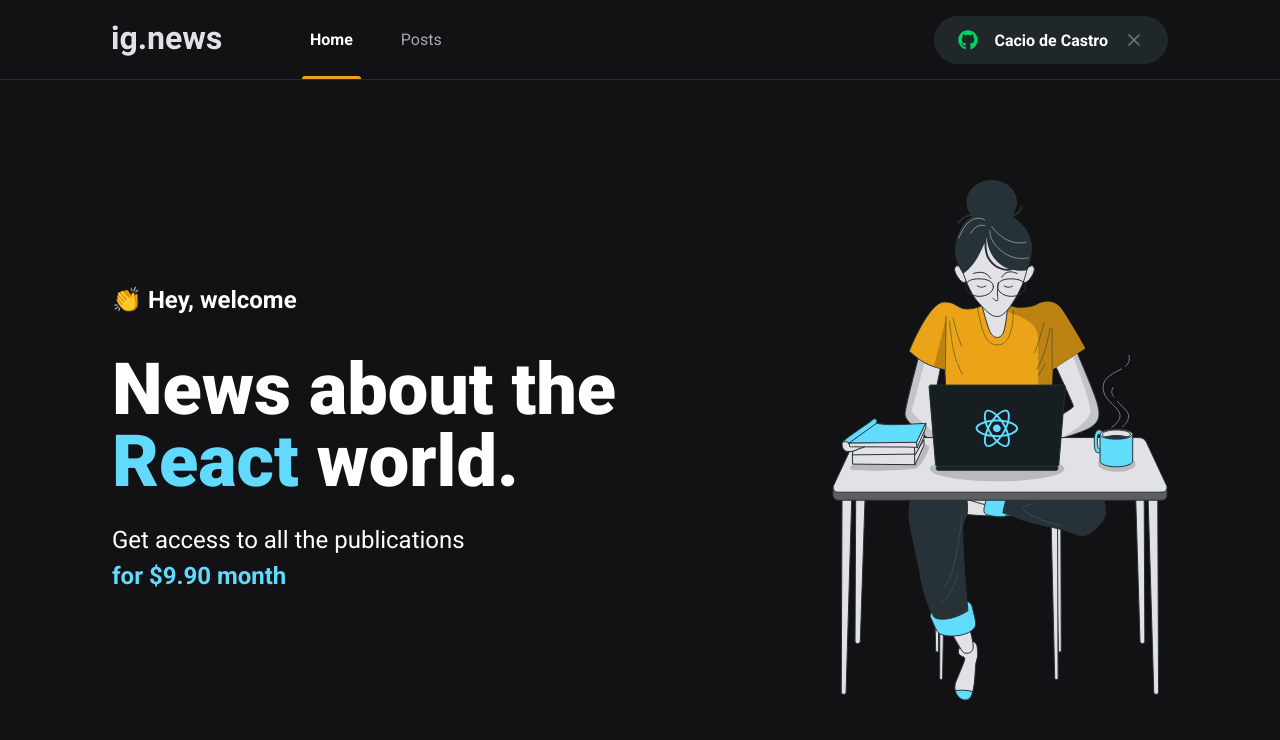
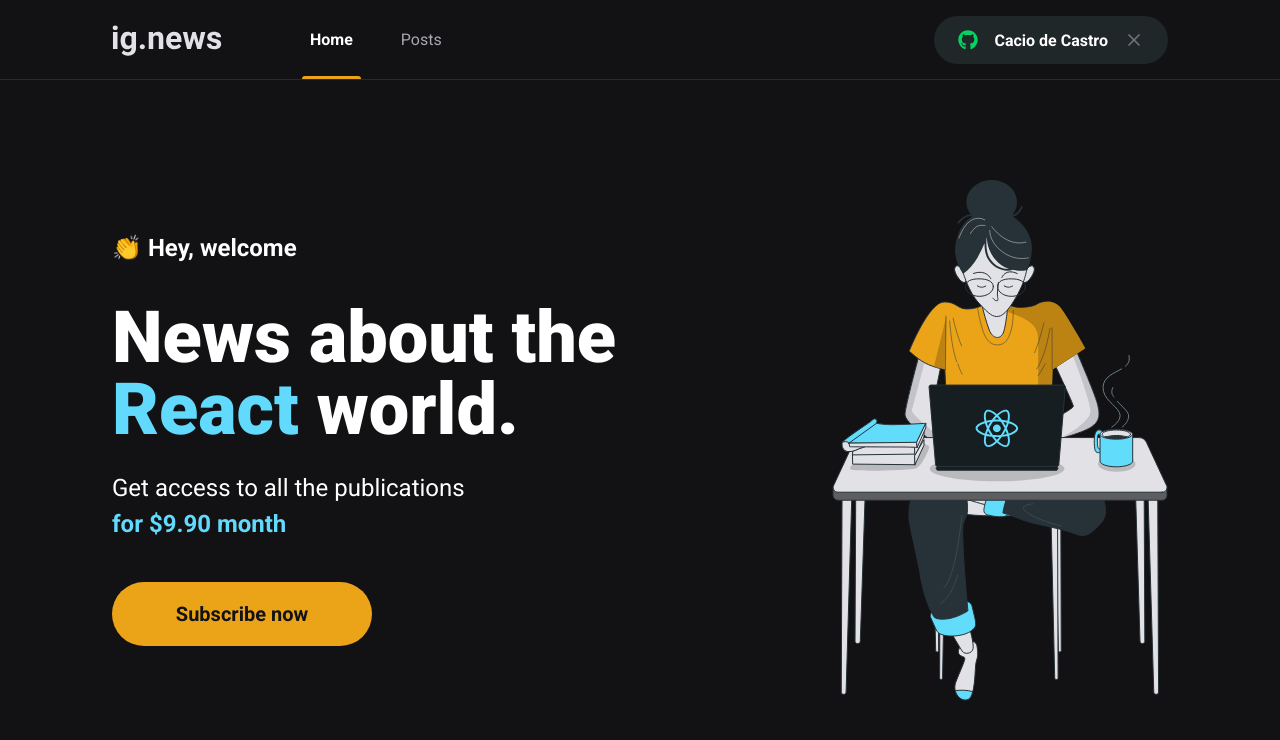
Before and after one commit to kacyos/ignews, a Next.js app: page / in a window 1280 px wide. Shown: the top 740 px of the page. Built offline with nearby package versions, Linux system fonts and the light colour scheme.

Commit message:
criação do component SubscribeButton

```diff
--- a/src/components/Header/index.tsx
+++ b/src/components/Header/index.tsx
@@ -1,5 +1,5 @@
 import { SignInButton } from '../SignInButton';
-import styles from './style.module.scss';
+import styles from './styles.module.scss';
 
 export function Header () {
   return (
--- a/src/components/SignInButton/index.tsx
+++ b/src/components/SignInButton/index.tsx
@@ -1,7 +1,7 @@
 import { FaGithub } from 'react-icons/fa'
 import { FiX } from 'react-icons/fi'
 
-import styles from './style.module.scss';
+import styles from './styles.module.scss';
 
 export function SignInButton ({ }) {
   const isUserLoggedIn = true;
--- /dev/null
+++ b/src/components/SubscribeButton/index.tsx
@@ -0,0 +1,9 @@
+import styles from "./styles.module.scss";
+
+export function SubscribeButton() {
+  return (
+    <button type="button" className={styles.subscribeButton}>
+      Subscribe now
+    </button>
+  );
+}
--- /dev/null
+++ b/src/components/SubscribeButton/styles.module.scss
@@ -0,0 +1,20 @@
+.subscribeButton {
+  width: 260px;
+  height: 4rem;
+  border: 0;
+  border-radius: 2rem;
+  background: var(--yellow-500);
+  color: var(--gray-900);
+  font-size: 1.25rem;
+  font-weight: bold;
+
+  display: flex;
+  align-items: center;
+  justify-content: center;
+
+  transition: filter 0.2s;
+
+  &:hover {
+    filter: brightness(0.8);
+  }
+}
--- a/src/pages/home.module.scss
+++ b/src/pages/home.module.scss
@@ -38,4 +38,8 @@
       font-weight: bold;
     }
   }
+
+  button {
+    margin-top: 2.5rem;
+  }
 }
--- a/src/pages/index.tsx
+++ b/src/pages/index.tsx
@@ -1,8 +1,9 @@
 import Head from "next/head";
+import { SubscribeButton } from "../components/SubscribeButton";
 
-import styles from './home.module.scss';
+import styles from "./home.module.scss";
 
-export default function Home () {
+export default function Home() {
   return (
     <>
       <Head>
@@ -11,11 +12,14 @@ export default function Home () {
       <main className={styles.contentContainer}>
         <section className={styles.hero}>
           <span>👏 Hey, welcome</span>
-          <h1>News about the <span>React</span> world.</h1>
+          <h1>
+            News about the <span>React</span> world.
+          </h1>
           <p>
             Get access to all the publications <br />
             <span>for $9.90 month</span>
           </p>
+          <SubscribeButton />
         </section>
 
         <img src="/images/avatar.svg" alt="Girl coding" />
```
Also changed, not shown: src/components/Header/styles.module.scss (renamed from src/components/Header/style.module.scss), src/components/SignInButton/styles.module.scss (renamed from src/components/SignInButton/style.module.scss).
